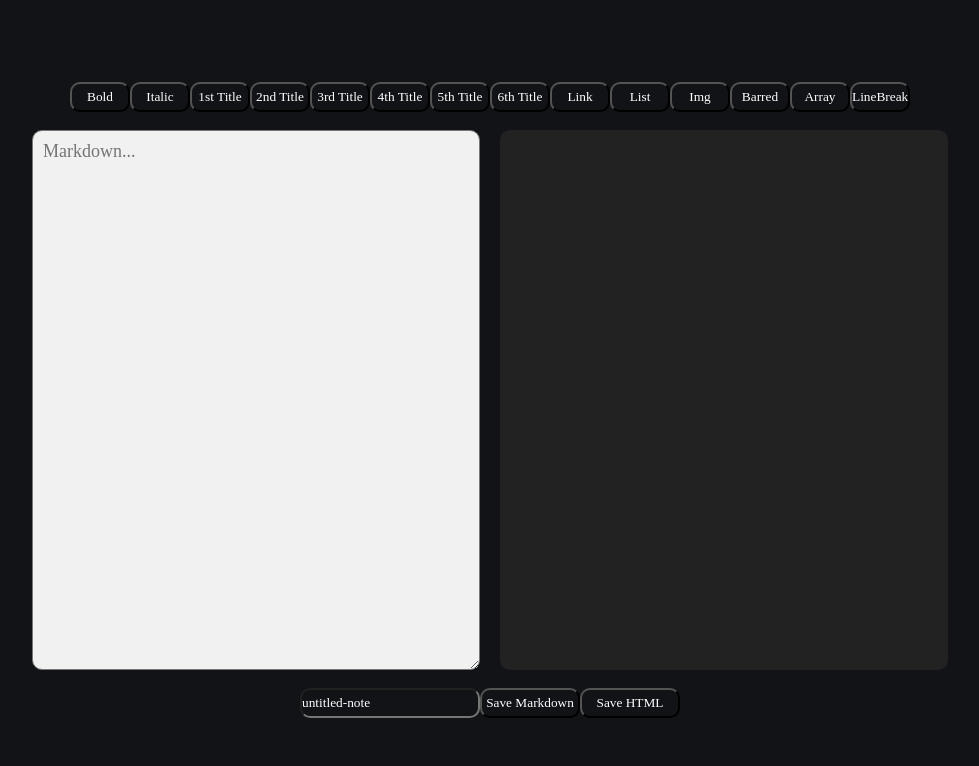
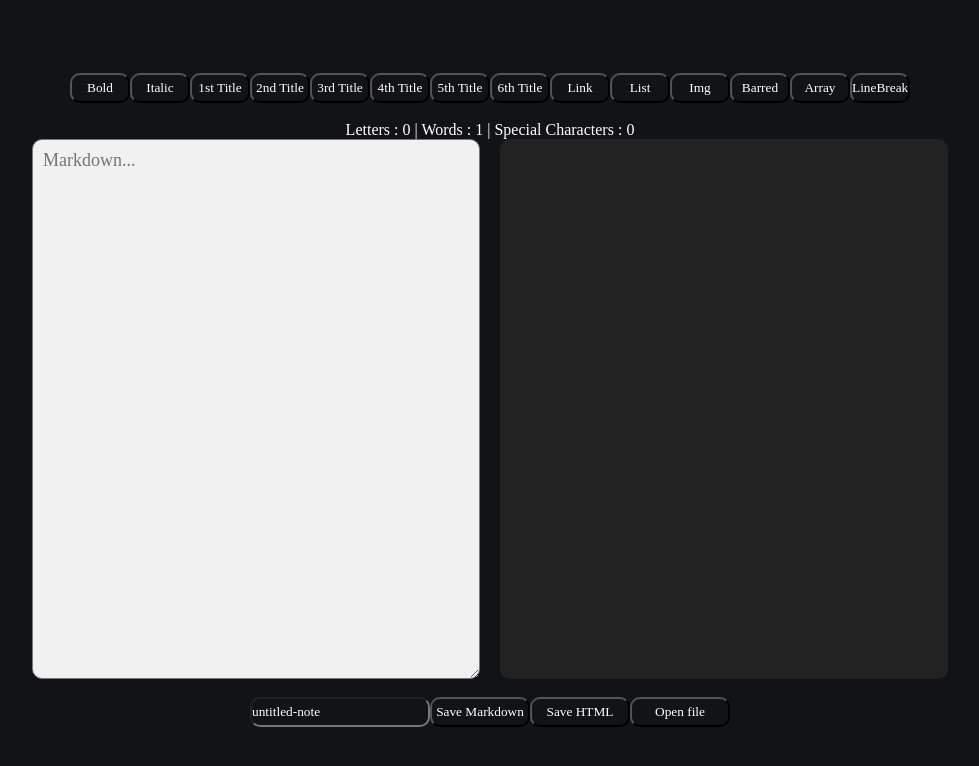
Before and after one commit to SquareDot3301/Scribere, a React (Create React App) app: page / in a window 1280 px wide. Shown: the top 766 px of the page, without its empty margins (150-1129 px from the left). Built offline with nearby package versions, Linux system fonts and the light colour scheme.

Commit message:
V 0.3.0 - Open File

```diff
--- a/package.json
+++ b/package.json
@@ -1,6 +1,6 @@
 {
   "name": "scribere",
-  "version": "0.2.0",
+  "version": "0.3.0",
   "description": "Scribere",
   "productName": "Scribere",
   "repository": "https://github.com/MaelDevFr/markdown-editor",
--- a/public/main.js
+++ b/public/main.js
@@ -11,8 +11,8 @@ log.info("App starting...");
 
 function createWindow() {
   const win = new BrowserWindow({
-    width: 900,
-    height: 700,
+    width: 1100,
+    height: 750,
     icon: "./logo.png",
     webPreferences: {
       enableRemoteModule: true,
--- a/src/App.js
+++ b/src/App.js
@@ -1,8 +1,10 @@
 import MarkdownIt from "markdown-it";
 import FileSaver from "file-saver";
-import React, { useState } from "react";
+import React, { useState, useRef } from "react";
 
 function App() {
+  const inputRef = useRef(null);
+
   let [markdownText, setMarkDownText] = useState("");
 
   let [renderedHTML, setRenderedHTML] = useState("");
@@ -31,8 +33,36 @@ function App() {
     let blobFile = new Blob([markdownText], {
       type: "text",
     });
+    FileSaver.saveAs(blobFile, fileName);
+  }
+  const handleClick = () => {
+    inputRef.current.click();
+  };
+  function getFile(event) {
+    const input = event.target;
+    if ("files" in input && input.files.length > 0) {
+      placeFileContent(
+        document.getElementById("content-target"),
+        input.files[0]
+      );
+    }
+  }
 
-    FileSaver.saveAs(blobFile, fileName);
+  function placeFileContent(target, file) {
+    readFileContent(file)
+      .then((content) => {
+        target.value = content;
+      })
+      .catch((error) => console.log(error));
+  }
+
+  function readFileContent(file) {
+    const reader = new FileReader();
+    return new Promise((resolve, reject) => {
+      reader.onload = (event) => resolve(event.target.result);
+      reader.onerror = (error) => reject(error);
+      reader.readAsText(file);
+    });
   }
   function bold() {
     setMarkDownText("**Scribere**");
@@ -125,12 +155,20 @@ function App() {
         </button>
       </div>
       <br />
+      <div className="infos">
+        <p>
+          Letters : {markdownText.length} | Words :{" "}
+          {markdownText.split(" ").length} | Special Characters :{" "}
+          {markdownText.replace(/[a-zA-Z0-9 ]/g, "").length}
+        </p>
+      </div>
       <div className="container">
         <textarea
           placeholder="Markdown..."
           className="textarea"
           rows={20}
           value={markdownText}
+          id="content-target"
           onChange={handleTextInput}
         ></textarea>
         <div className="output">
@@ -158,6 +196,17 @@ function App() {
         <button className="button" type="button" onClick={saveHTML}>
           Save HTML
         </button>
+        <input
+          style={{ background: "transparent", display: "none" }}
+          ref={inputRef}
+          type="file"
+          id="input-file"
+          onChange={(event) => getFile(event)}
+          accept=".txt, .md"
+        />
+        <button className="button" onClick={handleClick}>
+          Open file
+        </button>
       </div>
     </div>
   );
--- a/src/index.css
+++ b/src/index.css
@@ -72,3 +72,8 @@ body {
   display: flex;
   justify-content: center;
 }
+.infos {
+  color: #fff;
+  display: flex;
+  justify-content: center;
+}
```
